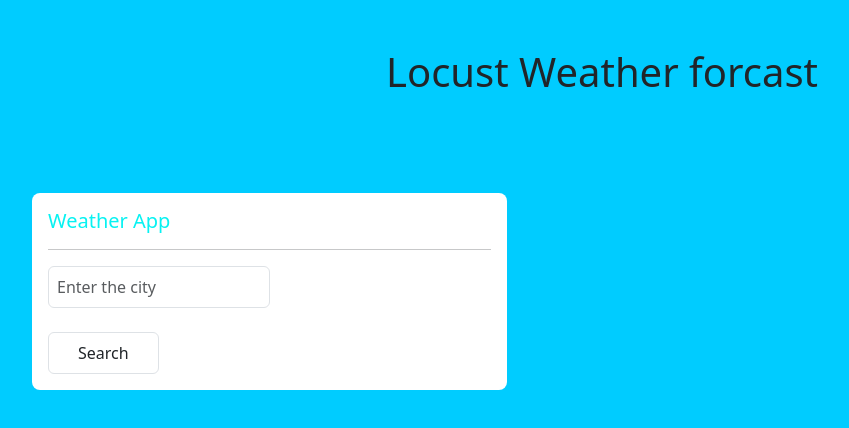
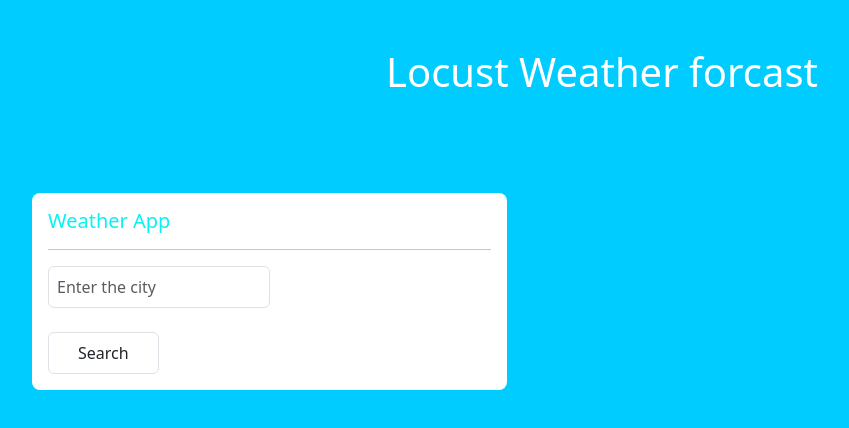
Before and after one commit to NithinRavindran/weather-app, a plain HTML site: page index.html in a window 1280 px wide. Shown: the whole page, without its empty margins (38-887 px from the left). Drawn offline with nearby package versions, Linux system fonts and the light colour scheme.

Commit message:
style_update_1

```diff
--- a/index.html
+++ b/index.html
@@ -20,7 +20,7 @@
 <body class="p-5">
     <div class="container content">
         <div class="text-center">
-            <h1> Locust Weather forcast </h1>
+            <h1 style="color: white;"> Locust Weather forcast </h1>
         </div>
         <div class="row weatherapp" style="margin-top: 8%;">
             <div class="col-lg-5 col-sm-12 col-xm-12 bg-white mt-2  p-3 section" style=" border-radius:8px;">
```
